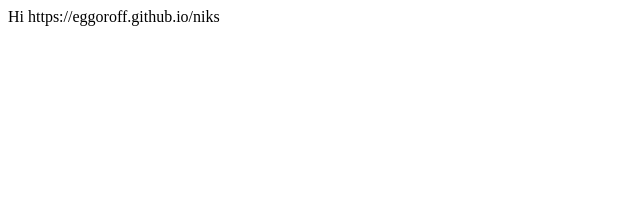
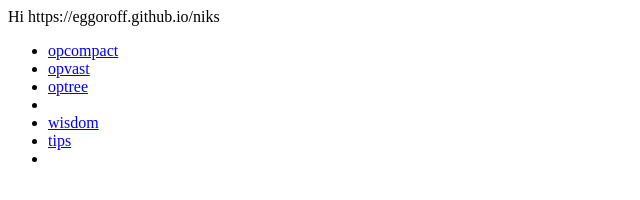
Before and after one commit to eggoroff/niks, a plain HTML site: page index.html in a window 1280 px wide. Shown: the whole page, without its empty margins (0-640 px from the left). Drawn offline with Linux system fonts and the light colour scheme.

Commit message:
2024.01.02 16:55

```diff
--- a/index.html
+++ b/index.html
@@ -1,2 +1,18 @@
 Hi
 https://eggoroff.github.io/niks
+<br/>
+
+<ul class="dropdown-menu" role="menu">
+   <li><a href="opcompact.html">opcompact</a></li>
+   <li><a href="opvast.html">opvast</a></li>
+   <li><a href="optree.html">optree</a></li>
+   <li></li>
+   <li><a href="newwisdom">wisdom</a></li>
+   <li><a href="newtips">tips</a></li>
+   <li></li>
+
+
+<!--
+        <li><a href="https://www.heroku.com/home">Heroku</a></li>
+        <li><a href="https://www.heroku.com/home">Heroku</a></li>-->
+</ul>
```
